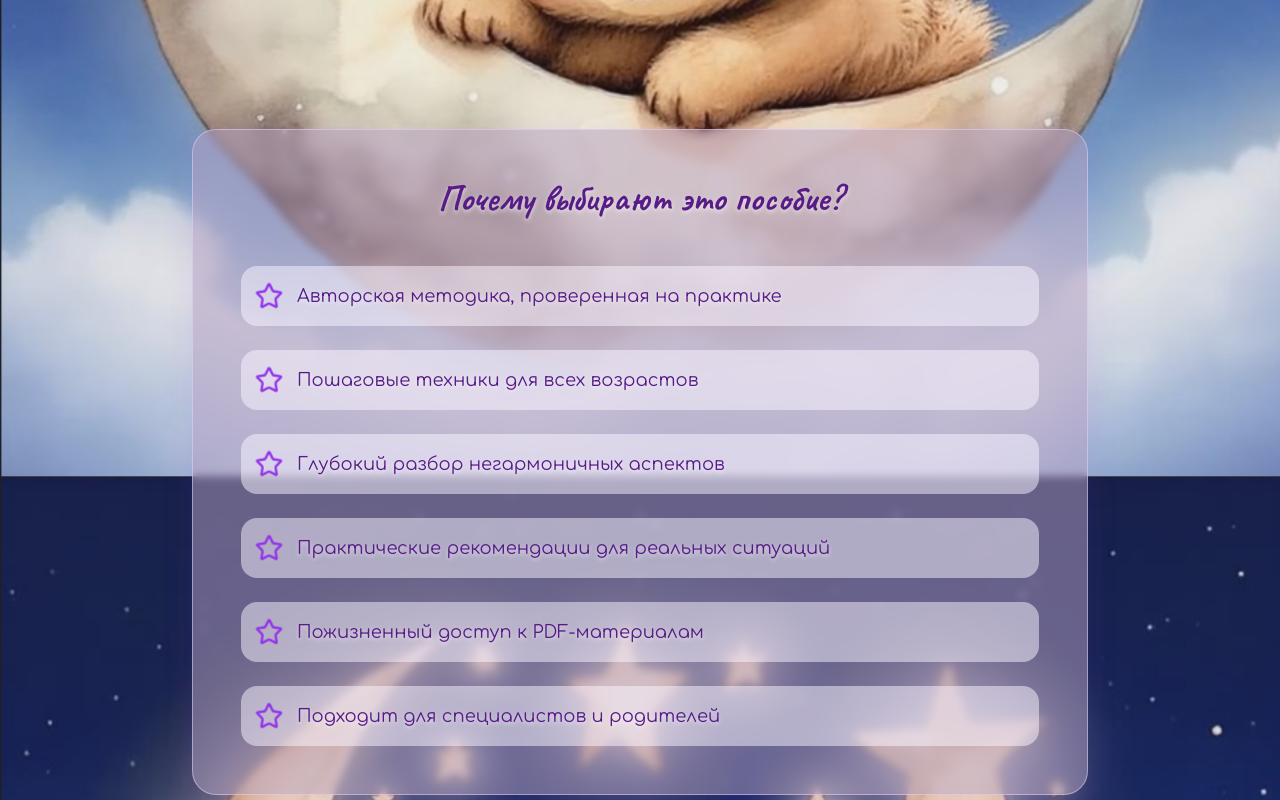
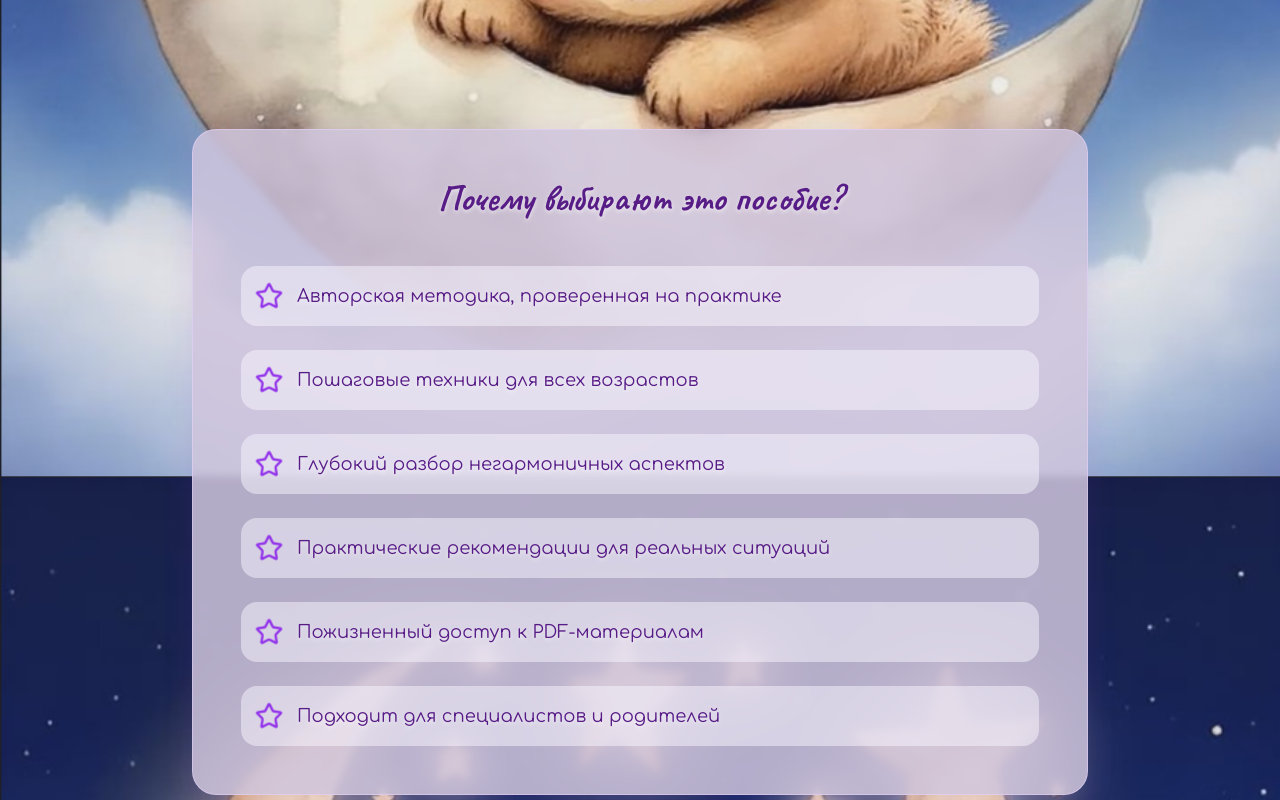
Before and after one commit to JohnCakeman/astro-child-dreams-site, a React (Vite) app: page / in a window 1280 px wide. Shown: the part 3220-4020 px from the top of the page. Built offline with nearby package versions, Linux system fonts and the light colour scheme.

Commit message:
Visual edit in Lovable
Edited UI in Lovable

```diff
--- a/src/components/Benefits.tsx
+++ b/src/components/Benefits.tsx
@@ -3,7 +3,7 @@ const Benefits = () => {
   const benefits = ["Авторская методика, проверенная на практике", "Пошаговые техники для всех возрастов", "Глубокий разбор негармоничных аспектов", "Практические рекомендации для реальных ситуаций", "Пожизненный доступ к PDF-материалам", "Подходит для специалистов и родителей"];
   return <section id="benefits" className="py-16 md:py-24">
       <div className="container mx-auto px-4">
-        <div className="max-w-4xl mx-auto magic-backdrop rounded-3xl p-8 md:p-12 animate-fade-in bg-[#b49fc5]/[0.51]">
+        <div className="max-w-4xl mx-auto magic-backdrop rounded-3xl p-8 md:p-12 animate-fade-in bg-[#cfc5dd]/85">
           <h2 className="text-3xl md:text-4xl font-bold magic-text mb-12 text-center font-caveat">
             Почему выбирают это пособие?
           </h2>
```
